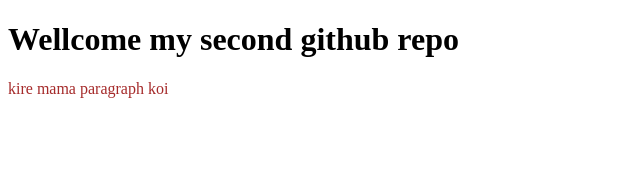
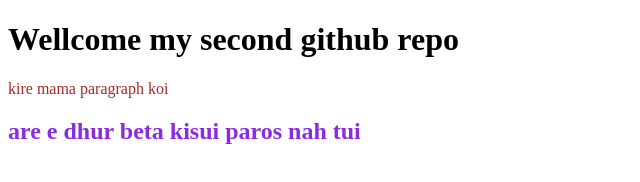
Before and after one commit to Sayeed1037/my-second-repo, a plain HTML site: page index.html in a window 1280 px wide. Shown: the whole page, without its empty margins (0-640 px from the left). Drawn offline with Linux system fonts and the light colour scheme.

Commit message:
commit mama

```diff
--- a/index.html
+++ b/index.html
@@ -10,5 +10,6 @@
 <body>
     <h1>Wellcome my second github repo</h1>
     <p>kire mama paragraph koi</p>
+    <h2>are e dhur beta kisui paros nah tui</h2>
 </body>
 </html>
--- a/style.css
+++ b/style.css
@@ -1,3 +1,6 @@
 p{
  color: brown;
 }
+h2{
+    color: blueviolet;
+}
```
